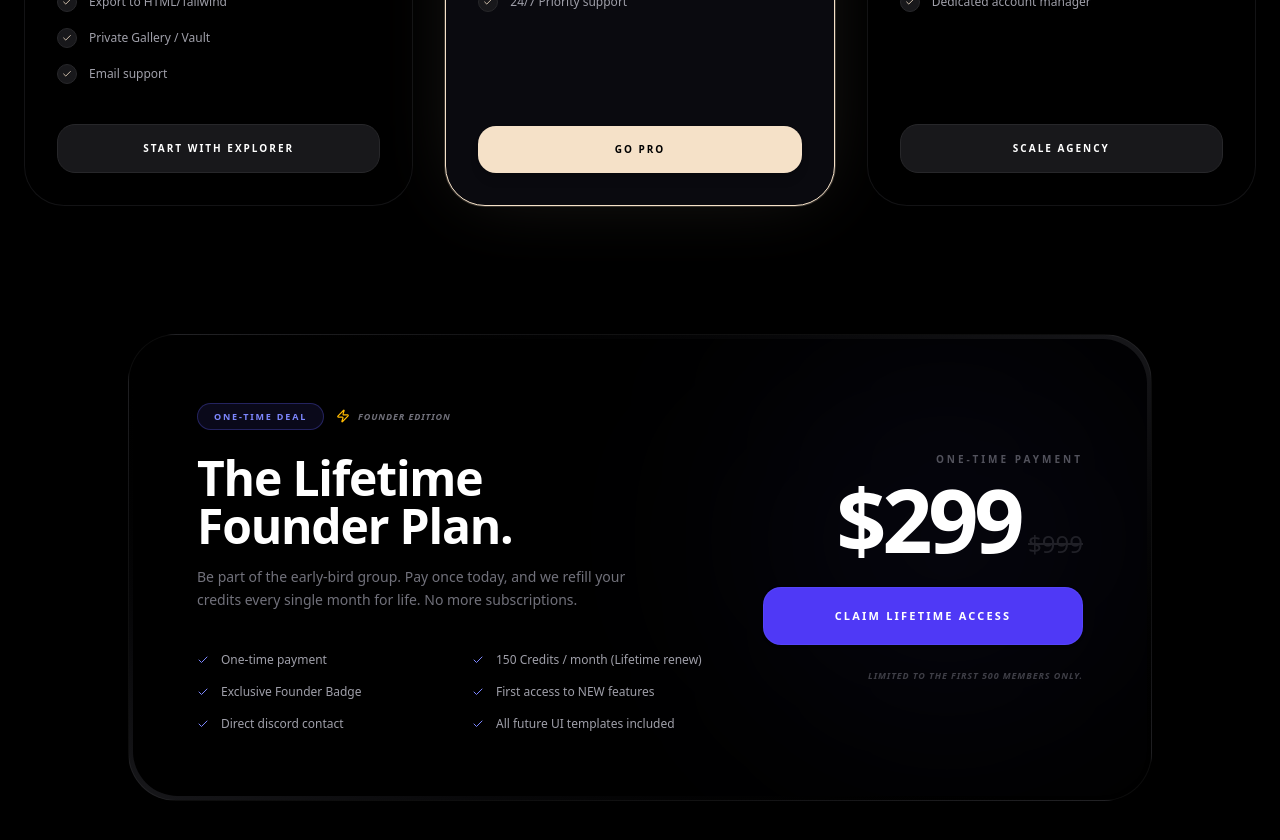
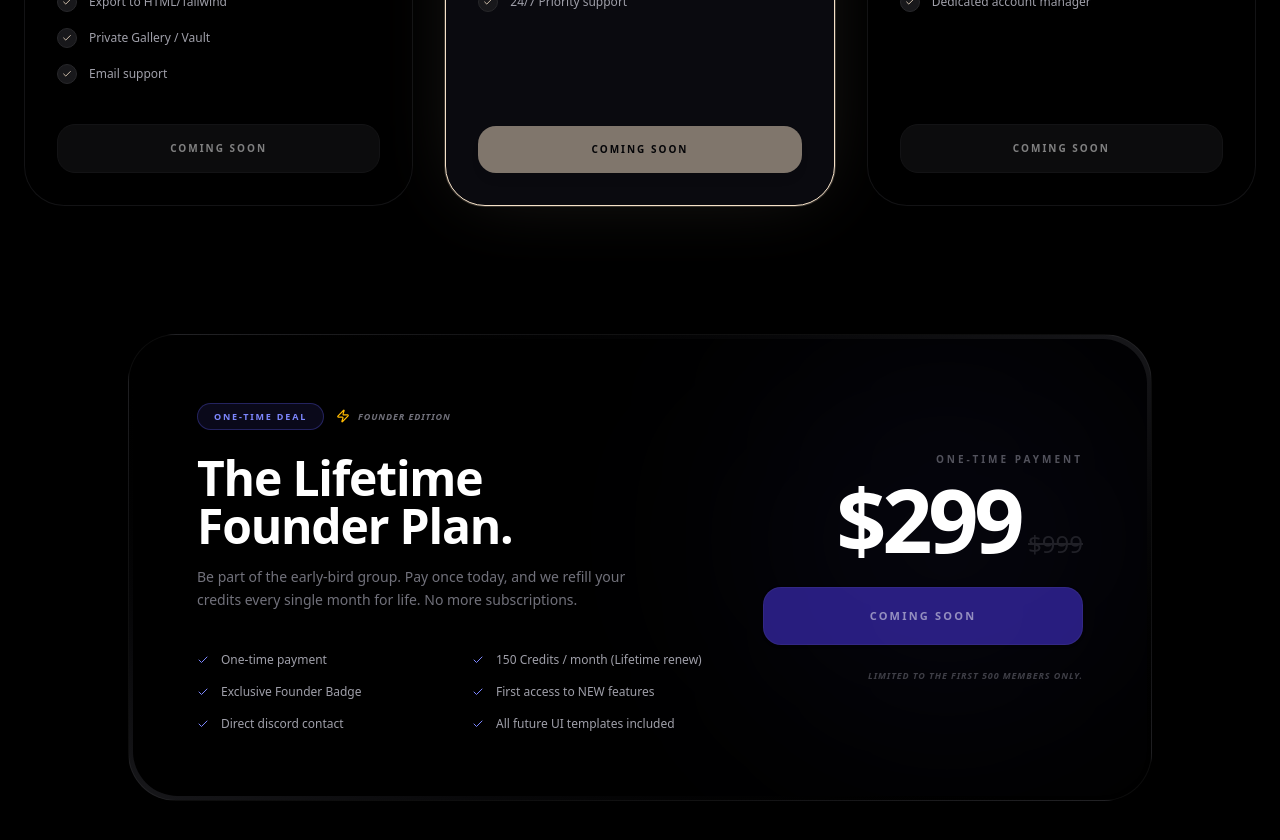
Before and after one commit to Habib7442/vibekit, a Next.js app: page /pricing in a window 1280 px wide. Shown: the part 720-1560 px from the top of the page. Built offline with nearby package versions, Linux system fonts and the light colour scheme; no server answers; a web font is replaced by a local one.

Commit message:
added coming soon in pricing page

```diff
--- a/app/pricing/page.tsx
+++ b/app/pricing/page.tsx
@@ -161,17 +161,16 @@ export default function PricingPage() {
                   ))}
                 </div>
 
-                <Link
-                  href={getCheckoutUrl(plan.productId, plan.credits)}
+                <div
                   className={cn(
-                    "w-full py-4 rounded-2xl text-[10px] font-black uppercase tracking-[0.2em] text-center transition-all shadow-xl block",
+                    "w-full py-4 rounded-2xl text-[10px] font-black uppercase tracking-[0.2em] text-center transition-all shadow-xl block opacity-50 cursor-not-allowed",
                     plan.popular
-                      ? "bg-[#f5e1c8] text-black hover:bg-[#ebd5b8] shadow-[#f5e1c8]/20"
-                      : "bg-zinc-900 text-white border border-zinc-800 hover:bg-zinc-800"
+                      ? "bg-[#f5e1c8] text-black shadow-[#f5e1c8]/20"
+                      : "bg-zinc-900 text-white border border-zinc-800"
                   )}
                 >
-                  {plan.cta}
-                </Link>
+                  Coming Soon
+                </div>
               </div>
             ))}
           </div>
@@ -215,12 +214,11 @@ export default function PricingPage() {
                       </div>
                    </div>
 
-                   <Link
-                    href={getCheckoutUrl(LIFETIME.productId, "150")}
-                    className="w-full md:w-80 py-5 rounded-2xl bg-indigo-600 text-white text-[11px] font-black uppercase tracking-[0.2em] border border-indigo-500/30 text-center hover:bg-indigo-500 transition-all shadow-2xl shadow-indigo-500/20 block"
+                   <div
+                    className="w-full md:w-80 py-5 rounded-2xl bg-indigo-600/50 text-white/50 text-[11px] font-black uppercase tracking-[0.2em] border border-white/5 text-center transition-all shadow-2xl cursor-not-allowed block"
                    >
-                     {LIFETIME.cta}
-                   </Link>
+                     Coming Soon
+                   </div>
                    <p className="text-[9px] text-zinc-700 font-bold uppercase tracking-widest italic">Limited to the first 500 members only.</p>
                 </div>
              </div>
```
